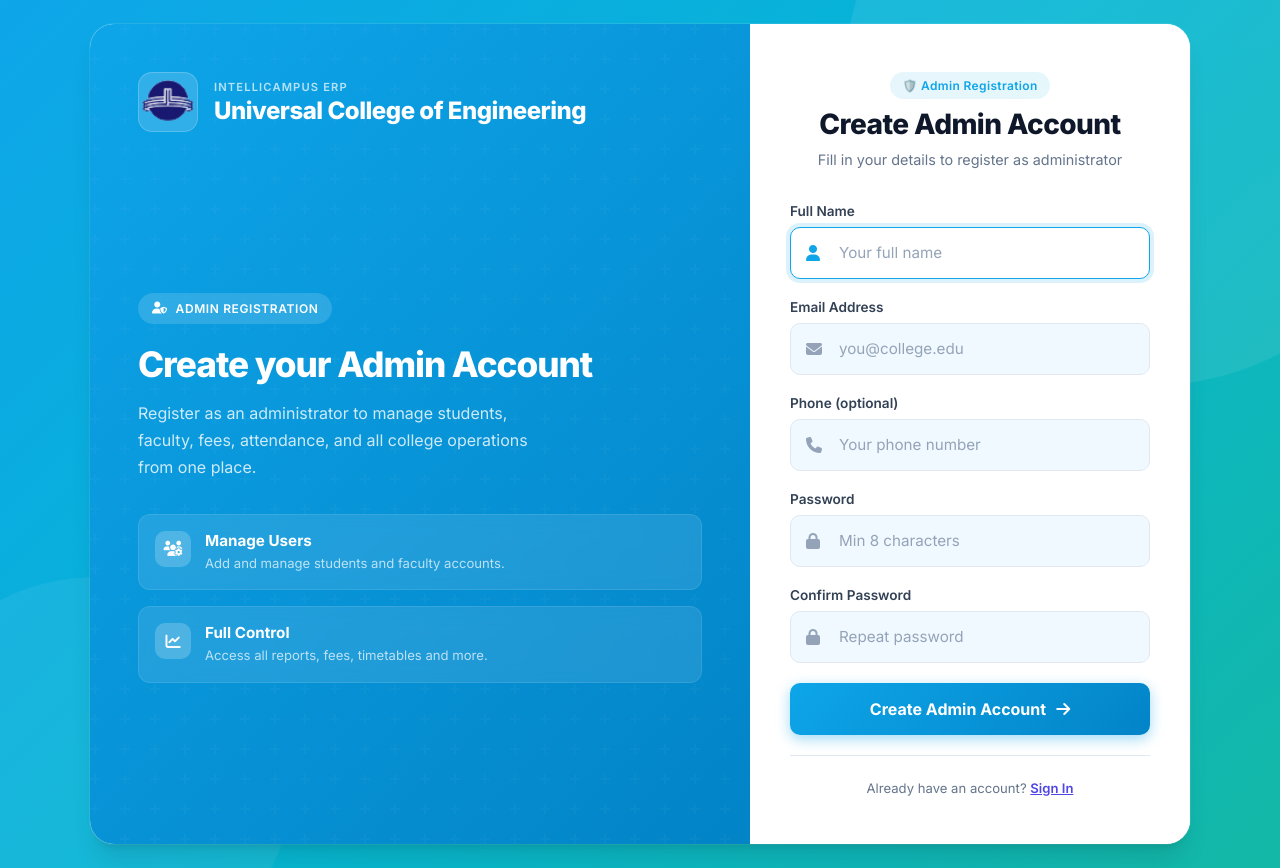
After one commit to jayeshkondi-oss/intellicampus, a Flask app: page /signup in a window 1280 px wide. The commit adds this page. Run offline with Flask 3, Linux system fonts and the light colour scheme.

Commit message:
Add admin signup page

```diff
--- a/routes/auth.py
+++ b/routes/auth.py
@@ -66,3 +66,37 @@ def change_password():
             cur2.close()
             success = 'Password changed successfully!'
     return render_template('auth/change_password.html', error=error, success=success)
+
+@auth_bp.route('/signup', methods=['GET', 'POST'])
+def signup():
+    if current_user.is_authenticated:
+        return redirect(url_for(f'{current_user.role}.dashboard'))
+    error = success = None
+    if request.method == 'POST':
+        full_name = request.form.get('full_name', '').strip()
+        email     = request.form.get('email', '').strip().lower()
+        password  = request.form.get('password', '')
+        confirm   = request.form.get('confirm_password', '')
+        phone     = request.form.get('phone', '').strip()
+
+        if not full_name or not email or not password:
+            error = 'All fields are required.'
+        elif password != confirm:
+            error = 'Passwords do not match.'
+        elif len(password) < 8:
+            error = 'Password must be at least 8 characters.'
+        else:
+            db  = get_db()
+            cur = db.cursor()
+            cur.execute("SELECT id FROM users WHERE email=%s", (email,))
+            if cur.fetchone():
+                error = 'Email already registered.'
+            else:
+                cur.execute("""
+                    INSERT INTO users (full_name, email, password_hash, role, phone, is_active)
+                    VALUES (%s, %s, %s, 'admin', %s, 1)
+                """, (full_name, email, generate_password_hash(password), phone))
+                db.commit()
+                cur.close()
+                success = 'Account created! You can now log in.'
+    return render_template('auth/signup.html', error=error, success=success)
--- a/schema.sql
+++ b/schema.sql
@@ -2,8 +2,6 @@
 --  College ERP System — MySQL Schema
 --  Run: mysql -u root -p < schema.sql
 -- ============================================================
-CREATE DATABASE IF NOT EXISTS college_erp CHARACTER SET utf8mb4 COLLATE utf8mb4_unicode_ci;
-USE college_erp;
 
 CREATE TABLE departments (
     id         INT AUTO_INCREMENT PRIMARY KEY,
--- a/templates/auth/login.html
+++ b/templates/auth/login.html
@@ -118,6 +118,10 @@
         <i class="fas fa-shield-halved"></i>
         <span>Secure access for administrators, faculty, and students</span>
       </div>
+
+      <div class="login-assist" style="margin-top:12px;justify-content:center;">
+        <span>New admin? <a href="{{ url_for('auth.signup') }}" style="color:#4f46e5;font-weight:600;">Create an account</a></span>
+      </div>
     </section>
   </div>
 </div>
--- /dev/null
+++ b/templates/auth/signup.html
@@ -0,0 +1,125 @@
+<!DOCTYPE html>
+<html lang="en">
+<head>
+  <meta charset="UTF-8">
+  <meta name="viewport" content="width=device-width, initial-scale=1.0">
+  <title>Admin Sign Up - IntelliCampus</title>
+  <link rel="preconnect" href="https://fonts.googleapis.com">
+  <link href="https://fonts.googleapis.com/css2?family=Inter:wght@400;500;600;700;800&display=swap" rel="stylesheet">
+  <link rel="stylesheet" href="{{ url_for('static', filename='css/auth.css') }}">
+  <link rel="stylesheet" href="https://cdnjs.cloudflare.com/ajax/libs/font-awesome/6.5.0/css/all.min.css">
+</head>
+<body>
+<div class="login-page">
+  <div class="login-shell">
+    <!-- Left Panel -->
+    <div class="login-showcase-panel">
+      <header class="page-brand">
+        <div class="page-brand-logo">
+          <img src="{{ url_for('static', filename='college_logo.png') }}" alt="Logo">
+        </div>
+        <div class="page-brand-copy">
+          <span class="page-brand-kicker">IntelliCampus ERP</span>
+          <h1 class="page-brand-title">{{ college_name }}</h1>
+        </div>
+      </header>
+      <section class="login-showcase">
+        <span class="showcase-tag"><i class="fas fa-user-shield"></i> Admin Registration</span>
+        <h3 class="showcase-title">Create your Admin Account</h3>
+        <p class="showcase-copy">Register as an administrator to manage students, faculty, fees, attendance, and all college operations from one place.</p>
+        <div class="showcase-highlights">
+          <div class="showcase-highlight">
+            <i class="fas fa-users-cog"></i>
+            <div class="showcase-highlight-copy">
+              <span class="highlight-title">Manage Users</span>
+              <p class="highlight-copy">Add and manage students and faculty accounts.</p>
+            </div>
+          </div>
+          <div class="showcase-highlight">
+            <i class="fas fa-chart-line"></i>
+            <div class="showcase-highlight-copy">
+              <span class="highlight-title">Full Control</span>
+              <p class="highlight-copy">Access all reports, fees, timetables and more.</p>
+            </div>
+          </div>
+        </div>
+      </section>
+    </div>
+
+    <!-- Right Panel - Signup Form -->
+    <section class="login-form-wrap">
+      <div class="login-form-head">
+        <span class="login-form-kicker">🛡️ Admin Registration</span>
+        <h2 class="login-form-title">Create Admin Account</h2>
+        <p class="login-form-sub">Fill in your details to register as administrator</p>
+      </div>
+
+      {% if error %}
+      <div class="error-msg" role="alert">
+        <i class="fas fa-circle-exclamation"></i>
+        <span>{{ error }}</span>
+      </div>
+      {% endif %}
+
+      {% if success %}
+      <div style="background:#d1fae5;border:1px solid #6ee7b7;color:#065f46;padding:12px 16px;border-radius:10px;margin-bottom:16px;display:flex;align-items:center;gap:10px;">
+        <i class="fas fa-circle-check"></i>
+        <span>{{ success }} <a href="{{ url_for('auth.login') }}" style="font-weight:600;color:#065f46;">Login here →</a></span>
+      </div>
+      {% endif %}
+
+      <form method="POST" action="{{ url_for('auth.signup') }}">
+        <div class="form-group">
+          <label class="form-label">Full Name</label>
+          <div class="input-wrap">
+            <i class="fas fa-user input-icon"></i>
+            <input type="text" name="full_name" class="form-input" placeholder="Your full name" required autofocus>
+          </div>
+        </div>
+
+        <div class="form-group">
+          <label class="form-label">Email Address</label>
+          <div class="input-wrap">
+            <i class="fas fa-envelope input-icon"></i>
+            <input type="email" name="email" class="form-input" placeholder="you@college.edu" required>
+          </div>
+        </div>
+
+        <div class="form-group">
+          <label class="form-label">Phone (optional)</label>
+          <div class="input-wrap">
+            <i class="fas fa-phone input-icon"></i>
+            <input type="text" name="phone" class="form-input" placeholder="Your phone number">
+          </div>
+        </div>
+
+        <div class="form-group">
+          <label class="form-label">Password</label>
+          <div class="input-wrap">
+            <i class="fas fa-lock input-icon"></i>
+            <input type="password" name="password" class="form-input" placeholder="Min 8 characters" required>
+          </div>
+        </div>
+
+        <div class="form-group">
+          <label class="form-label">Confirm Password</label>
+          <div class="input-wrap">
+            <i class="fas fa-lock input-icon"></i>
+            <input type="password" name="confirm_password" class="form-input" placeholder="Repeat password" required>
+          </div>
+        </div>
+
+        <button type="submit" class="btn-login">
+          <span>Create Admin Account</span>
+          <i class="fas fa-arrow-right"></i>
+        </button>
+      </form>
+
+      <div class="login-assist" style="margin-top:20px;justify-content:center;">
+        <span>Already have an account? <a href="{{ url_for('auth.login') }}" style="color:#4f46e5;font-weight:600;">Sign In</a></span>
+      </div>
+    </section>
+  </div>
+</div>
+</body>
+</html>
```
